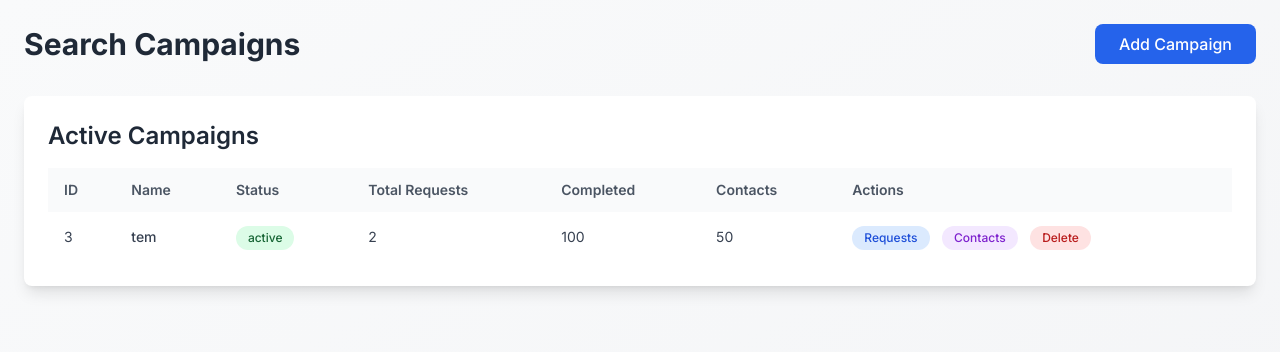
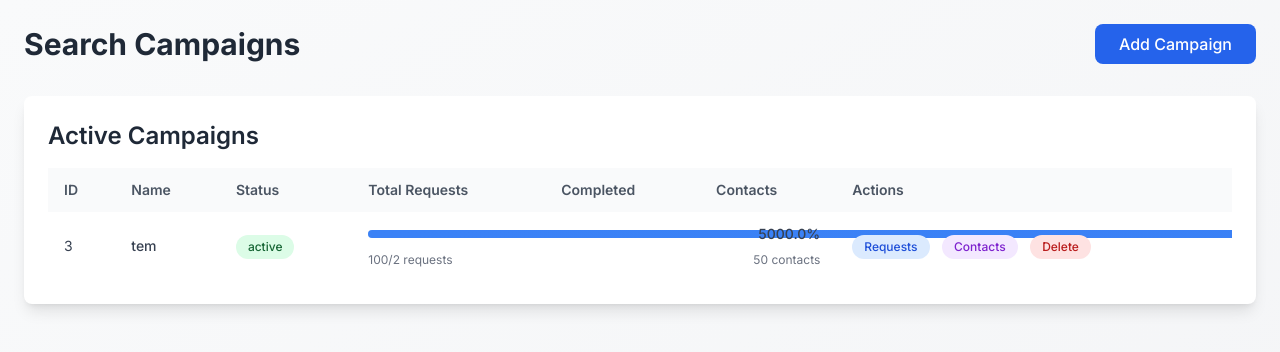
Before and after one commit to serhii-samborskyi/MapsData, a FastAPI app: page / in a window 1280 px wide. Shown: the top 352 px of the page. Run offline with FastAPI, Linux system fonts and the light colour scheme; data comes from the database, SQL or seed files in the repository; some libraries are stand-ins or nearby versions.

Commit message:
Assistant checkpoint: Add campaign progress bar with completion percentage
Assistant generated file changes:
- templates/index.html: Add progress bar for campaign completion

---

User prompt:

can you add progerss bar with % of campaign completion , (depends on how many requests are completed)

Replit-Commit-Author: Assistant
Replit-Commit-Session-Id: 944223f2-a2dc-4b1b-99da-acee57b2c713

```diff
--- a/templates/index.html
+++ b/templates/index.html
@@ -64,9 +64,25 @@
                                     {% endif %}
                                 ">{{ campaign.status }}</button>
                             </td>
-                            <td class="px-4 py-3 text-sm text-gray-700">{{ campaign.total_requests or 0 }}</td>
-                            <td class="px-4 py-3 text-sm text-gray-700">{{ campaign.completed_requests or 0 }}</td>
-                            <td class="px-4 py-3 text-sm text-gray-700">{{ campaign.total_contacts or 0 }}</td>
+                            <td class="px-4 py-3" colspan="3">
+                                <div class="flex flex-col gap-2">
+                                    <div class="flex items-center gap-4">
+                                        <div class="flex-1">
+                                            <div class="w-full bg-gray-200 rounded-full h-2">
+                                                {% set completion = (campaign.completed_requests or 0) / (campaign.total_requests or 1) * 100 %}
+                                                <div class="h-2 rounded-full transition-all duration-500 bg-gradient-to-r from-blue-500 to-blue-600" style="width: {{ completion }}%"></div>
+                                            </div>
+                                        </div>
+                                        <div class="text-sm font-medium text-gray-700 w-16 text-right">
+                                            {{ "%.1f"|format(completion) }}%
+                                        </div>
+                                    </div>
+                                    <div class="flex justify-between text-xs text-gray-500">
+                                        <span>{{ campaign.completed_requests or 0 }}/{{ campaign.total_requests or 0 }} requests</span>
+                                        <span>{{ campaign.total_contacts or 0 }} contacts</span>
+                                    </div>
+                                </div>
+                            </td>
                             <td class="px-4 py-3 space-x-2">
                                 <button onclick="toggleRequests({{ campaign.id }})" class="bg-blue-100 text-blue-700 px-3 py-1 rounded-full text-xs font-medium hover:bg-blue-200 transition-all">
                                     Requests
```
